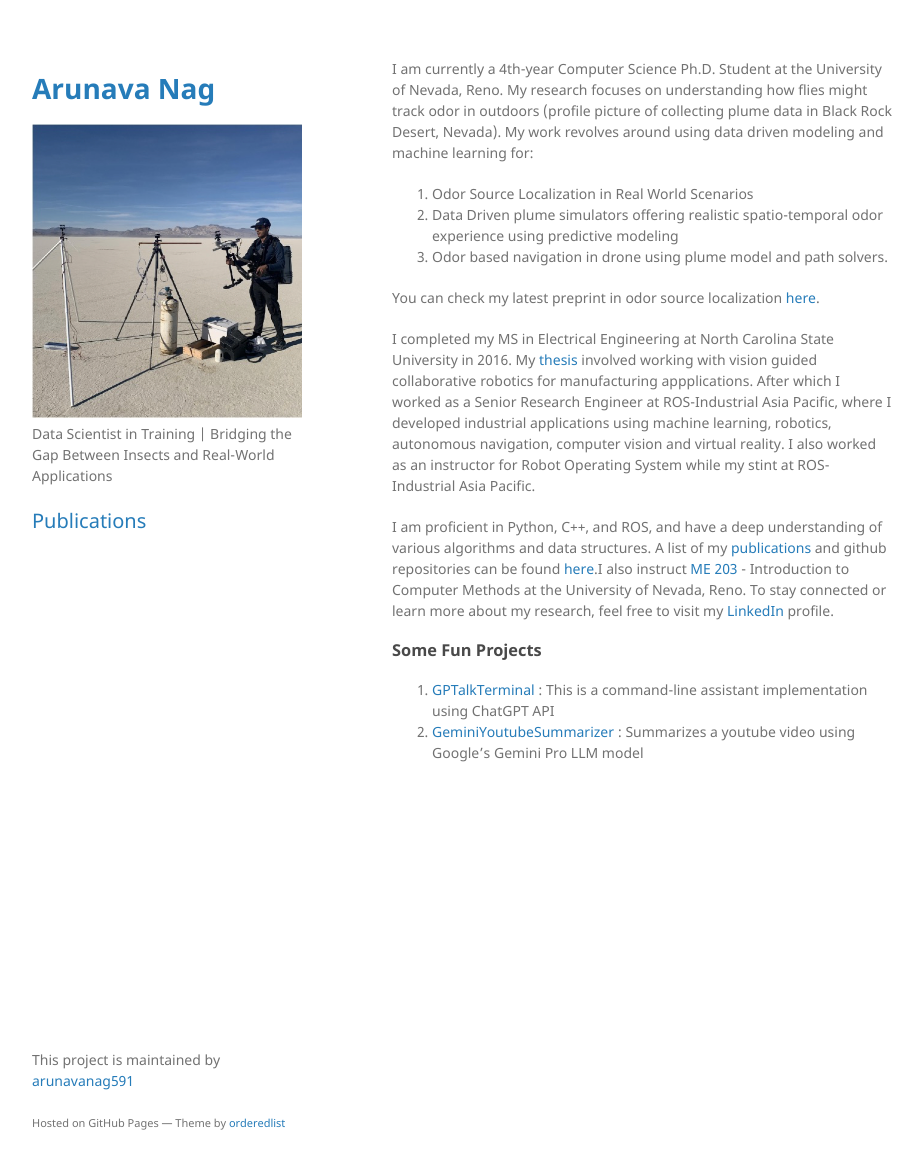
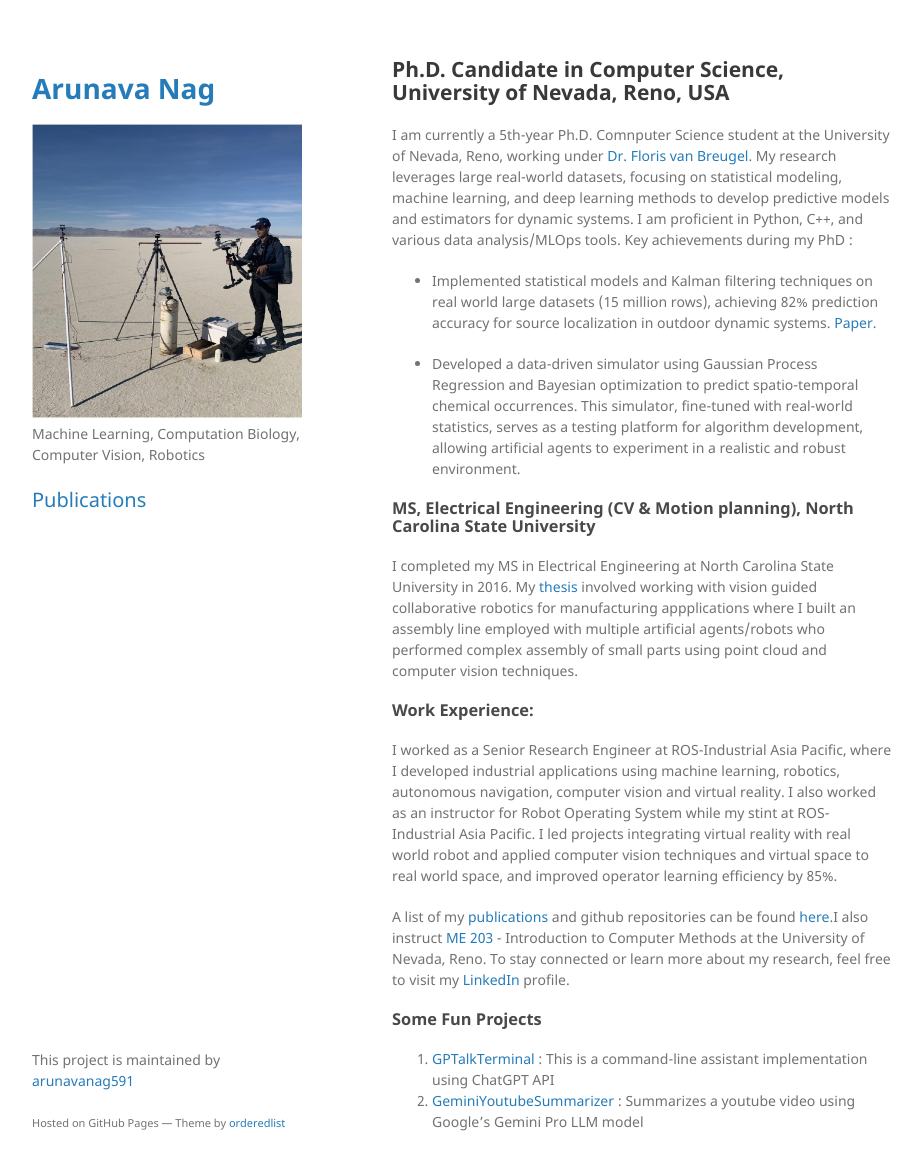
Before and after one commit to arunavanag591/mypage, a Jekyll site: the page built from index.md, in a window 1280 px wide and 1202 px high. Shown: the top 1170 px of the window, without its empty margins (178-1101 px from the left). Built offline with Jekyll 4.4.1, drawn with Linux system fonts in a browser that asks for light colours; our own code applies the rules of GitHub Pages for plain Markdown files.

Commit message:
updated resume

```diff
--- a/_config.yml
+++ b/_config.yml
@@ -1,6 +1,5 @@
 title: Arunava Nag
 logo: /assets/img/me.png
-description: Data Scientist in Training | Bridging the Gap Between Insects and Real-World Applications
-show_downloads: true
+description: Machine Learning, Computation Biology, Computer Vision, Robotics
 google_analytics:
 theme: jekyll-theme-minimal
--- a/index.md
+++ b/index.md
@@ -1,18 +1,21 @@
 ---
 layout: default
 ---
+## Ph.D. Candidate in Computer Science, University of Nevada, Reno, USA
 
-I am currently a 4th-year Computer Science Ph.D. Student at the University of Nevada, Reno. My research focuses on understanding how flies might track odor in outdoors (profile picture of collecting plume data in Black Rock Desert, Nevada). My work revolves around using data driven modeling and machine learning for:
-1. Odor Source Localization in Real World Scenarios
-2. Data Driven plume simulators offering realistic spatio-temporal odor experience using predictive modeling
-3. Odor based navigation in drone using plume model and path solvers.
+I am currently a 5th-year Ph.D. Comnputer Science student at the University of Nevada, Reno, working under [Dr. Floris van Breugel](https://www.florisvanbreugel.com/). My research leverages large real-world datasets, focusing on statistical modeling, machine learning, and deep learning methods to develop predictive models and estimators for dynamic systems. I am proficient in Python, C++, and various data analysis/MLOps tools. Key achievements during my PhD :
+- Implemented statistical models and Kalman filtering techniques on real world large datasets (15 million rows), achieving 82% prediction accuracy for source localization in outdoor dynamic systems. [Paper](https://royalsocietypublishing.org/doi/full/10.1098/rsif.2024.0169).
 
-You can check my latest preprint in odor source localization [here](https://www.biorxiv.org/content/10.1101/2023.07.20.549973v1).
+- Developed a data-driven simulator using Gaussian Process Regression and Bayesian optimization to predict spatio-temporal chemical occurrences. This simulator, fine-tuned with real-world statistics, serves as a testing platform for algorithm development, allowing artificial agents to experiment in a realistic and robust environment.
 
+### MS, Electrical Engineering (CV & Motion planning), North Carolina State University
 
-I completed my MS in Electrical Engineering at North Carolina State University in 2016. My [thesis](https://repository.lib.ncsu.edu/handle/1840.16/11399) involved working with vision guided collaborative robotics for manufacturing appplications. After which I worked as a Senior Research Engineer at ROS-Industrial Asia Pacific, where I developed industrial applications using machine learning, robotics, autonomous navigation, computer vision and virtual reality. I also worked as an instructor for Robot Operating System while my stint at ROS-Industrial Asia Pacific.
+I completed my MS in Electrical Engineering at North Carolina State University in 2016. My [thesis](https://repository.lib.ncsu.edu/handle/1840.16/11399) involved working with vision guided collaborative robotics for manufacturing appplications where I built an assembly line employed with multiple artificial agents/robots who performed complex assembly of small parts using point cloud and computer vision techniques.
 
-I am proficient in Python, C++, and ROS, and have a deep understanding of various algorithms and data structures. A list of my [publications](https://arunavanag591.github.io/about/publications/) and github repositories can be found [here](https://github.com/arunavanag591).I also instruct [ME 203](https://catalog.unr.edu/preview_program.php?catoid=50&poid=149770#) - Introduction to Computer Methods at the University of Nevada, Reno. To stay connected or learn more about my research, feel free to visit my [LinkedIn](https://www.linkedin.com/in/arunavanag/) profile.
+### Work Experience:
+I worked as a Senior Research Engineer at ROS-Industrial Asia Pacific, where I developed industrial applications using machine learning, robotics, autonomous navigation, computer vision and virtual reality. I also worked as an instructor for Robot Operating System while my stint at ROS-Industrial Asia Pacific. I led projects integrating virtual reality with real world robot and applied computer vision techniques and virtual space to real world space, and improved operator learning efficiency by 85%.
+
+A list of my [publications](https://arunavanag591.github.io/about/publications/) and github repositories can be found [here](https://github.com/arunavanag591).I also instruct [ME 203](https://catalog.unr.edu/preview_program.php?catoid=50&poid=149770#) - Introduction to Computer Methods at the University of Nevada, Reno. To stay connected or learn more about my research, feel free to visit my [LinkedIn](https://www.linkedin.com/in/arunavanag/) profile.
 
 ### Some Fun Projects
 1. [GPTalkTerminal](https://github.com/arunavanag591/GPTalkTerminal.git) : This is a command-line assistant implementation using ChatGPT API
```
Also changed, not shown: resume.md (added, +9 -0 lines), 1 other file.
